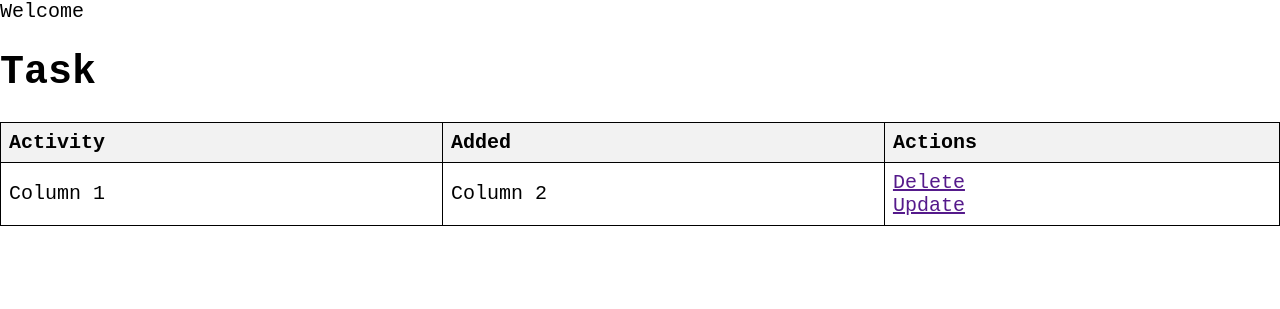
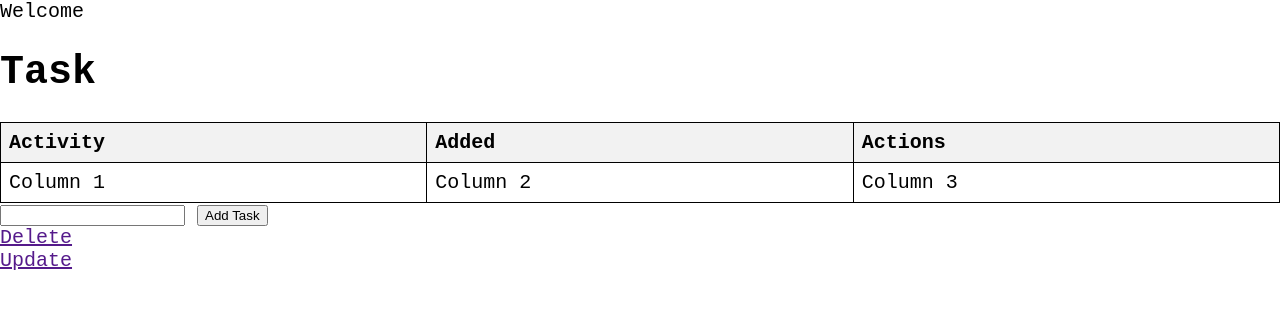
Before and after one commit to aironmoe/PYTHON-CRUD, a Flask app: page / in a window 1280 px wide. Shown: the top 309 px of the page. Run offline with Flask 3, Linux system fonts and the light colour scheme.

Commit message:
HTML CHANGES

```diff
--- a/app.py
+++ b/app.py
@@ -15,7 +15,7 @@ class Todo(db.Model):  #
     def __repr__(self):
         return '<Task %r>' % self.id
 
-@app.route('/')
+@app.route('/', methods=['POST', 'GET'])
 def index():
     return render_template('index.html')
 
--- a/templates/index.html
+++ b/templates/index.html
@@ -17,12 +17,16 @@
         <tr>
             <td>Column 1</td>
             <td>Column 2</td>
-            <td>
-                <a href="">Delete</a>
-                <br>
-                <a href ="">Update</a>
-            </td>
+            <td>Column 3</td>
         </tr>
     </table>
+    <form action="/" methods="POST">
+        <input type="text" name="content" id="content">
+        <input type="submit" value="Add Task" >
+        <br>
+        <a href="">Delete</a>
+        <br>
+        <a href ="">Update</a>
+    </form>
 </div>
 {% endblock %}
```
